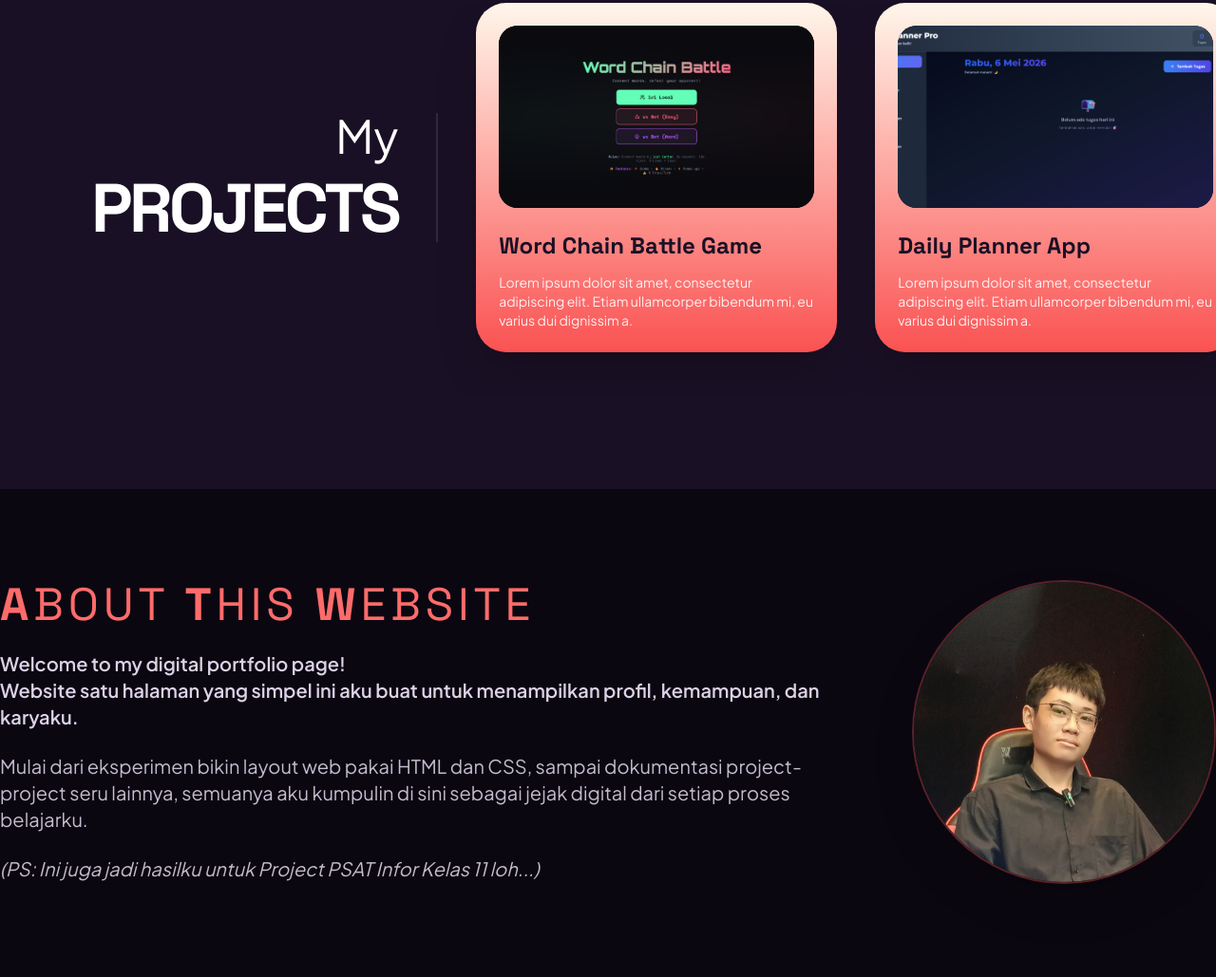
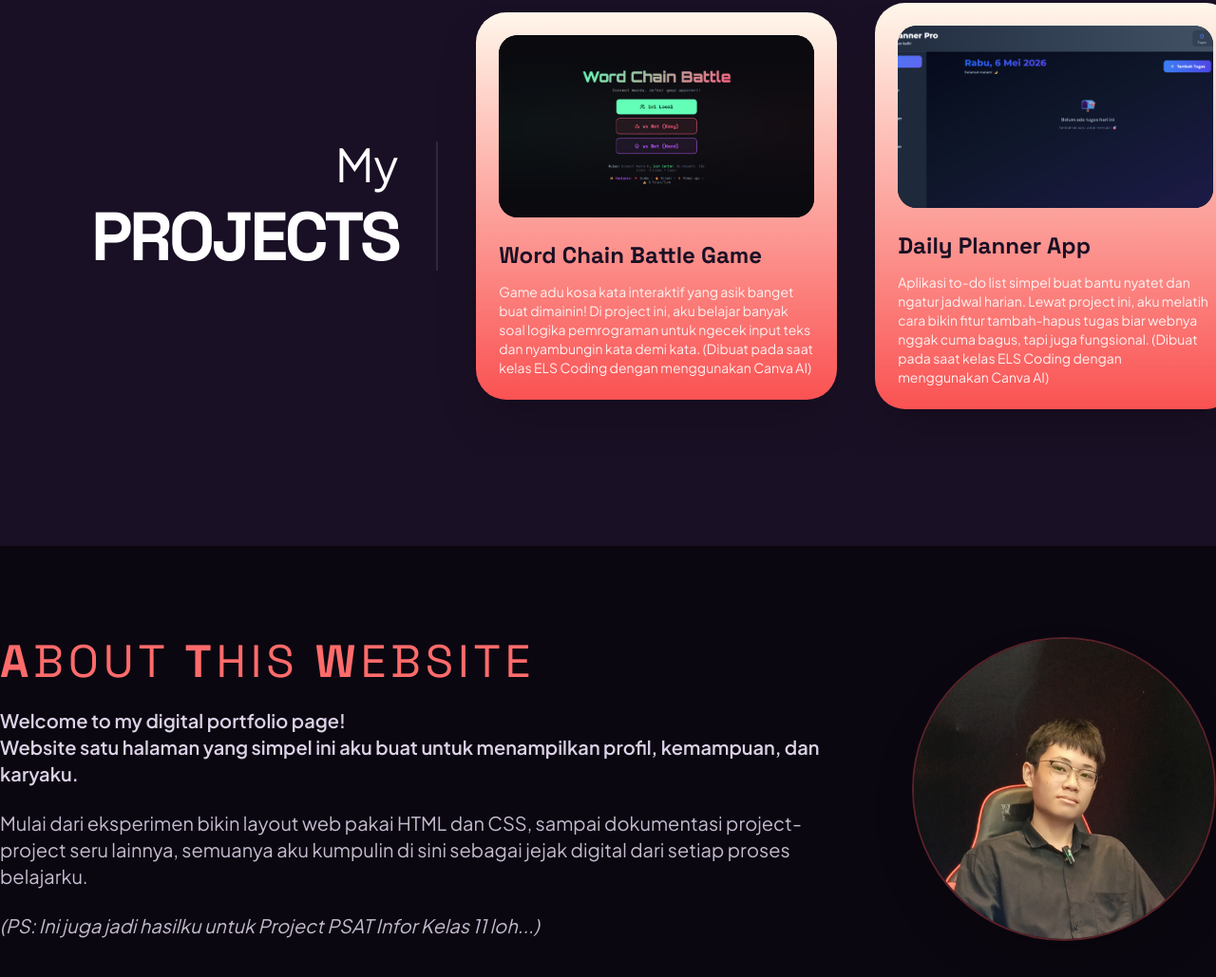
Before and after one commit to JojoGid34/New-Portfolio-Page-PSAT, a plain HTML site: page index.html in a window 1280 px wide. Shown: the part 893-1922 px from the top of the page at 95% size. Drawn offline with nearby package versions, Linux system fonts and the light colour scheme; a web font is replaced by a local one.

Commit message:
Updating description texts

```diff
--- a/index.html
+++ b/index.html
@@ -166,7 +166,7 @@
 
                 <div class="min-w-[200px] md:min-w-[300px] flex-shrink-0 snap-start">
                     <div class="text-right pr-6 md:pr-10 border-r-2 border-white/10">
-                        <p class="text-2xl md:text-5xl font-medium mb-2 md:mb-4 text-white" style="font-family: 'Plus Jakarta Sans', sans-serif;">
+                        <p class="text-2xl md:text-5xl font-medium mb-1 md:mb-4 text-white" style="font-family: 'Plus Jakarta Sans', sans-serif;">
                             My
                         </p>
                         <h2 class="text-4xl md:text-7xl font-black text-white tracking-tighter" style="font-family: 'Space Grotesk', sans-serif;">
@@ -183,7 +183,7 @@
                         Word Chain Battle Game
                     </h3>
                     <p class="text-xs md:text-sm text-white/90 leading-relaxed font-medium" style="font-family: 'Plus Jakarta Sans', sans-serif;">
-                        Lorem ipsum dolor sit amet, consectetur adipiscing elit. Etiam ullamcorper bibendum mi, eu varius dui dignissim a.
+                        Game adu kosa kata interaktif yang asik banget buat dimainin! Di project ini, aku belajar banyak soal logika pemrograman untuk ngecek input teks dan nyambungin kata demi kata. (Dibuat pada saat kelas ELS Coding dengan menggunakan Canva AI)
                     </p>
                 </a>
 
@@ -195,7 +195,7 @@
                         Daily Planner App
                     </h3>
                     <p class="text-xs md:text-sm text-white/90 leading-relaxed font-medium" style="font-family: 'Plus Jakarta Sans', sans-serif;">
-                        Lorem ipsum dolor sit amet, consectetur adipiscing elit. Etiam ullamcorper bibendum mi, eu varius dui dignissim a.
+                        Aplikasi to-do list simpel buat bantu nyatet dan ngatur jadwal harian. Lewat project ini, aku melatih cara bikin fitur tambah-hapus tugas biar webnya nggak cuma bagus, tapi juga fungsional. (Dibuat pada saat kelas ELS Coding dengan menggunakan Canva AI)
                     </p>
                 </a>
 
@@ -207,7 +207,7 @@
                         Fireworks Animation
                     </h3>
                     <p class="text-xs md:text-sm text-white/90 leading-relaxed font-medium" style="font-family: 'Plus Jakarta Sans', sans-serif;">
-                        Lorem ipsum dolor sit amet, consectetur adipiscing elit. Etiam ullamcorper bibendum mi, eu varius dui dignissim a.
+                        Eksperimen visual bikin animasi kembang api yang cantik. Di sini aku bener-bener ngeksplorasi kemampuan CSS dan manipulasi elemen web buat nyiptain efek visual yang mulus dan memanjakan mata.
                     </p>
                 </a>
 
@@ -219,7 +219,7 @@
                         Portfolio Card
                     </h3>
                     <p class="text-xs md:text-sm text-white/90 leading-relaxed font-medium" style="font-family: 'Plus Jakarta Sans', sans-serif;">
-                        Lorem ipsum dolor sit amet, consectetur adipiscing elit. Etiam ullamcorper bibendum mi, eu varius dui dignissim a.
+                        Kartu profil digital bergaya modern dan elegan. Fokus utamaku di project ini adalah bikin layout yang responsif dan ngasih efek hover interaktif biar kelihatan kayak web profesional. (Ini adalah versi portfolio card-ku sebagai project PSTS)
                     </p>
                 </a>
 
```
